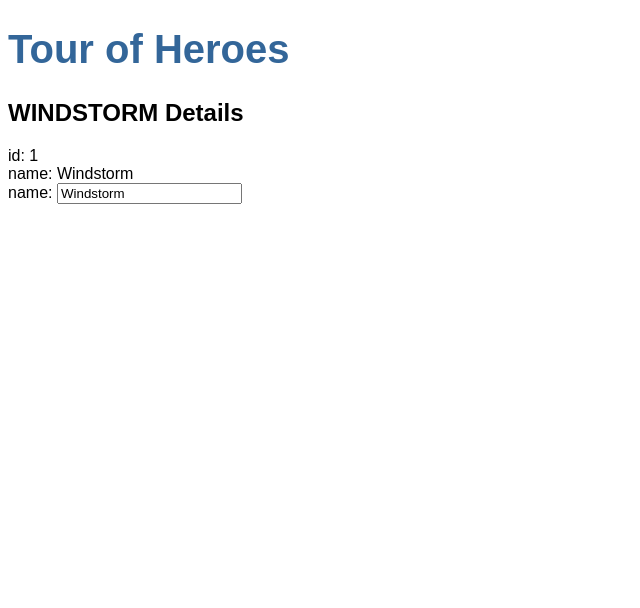
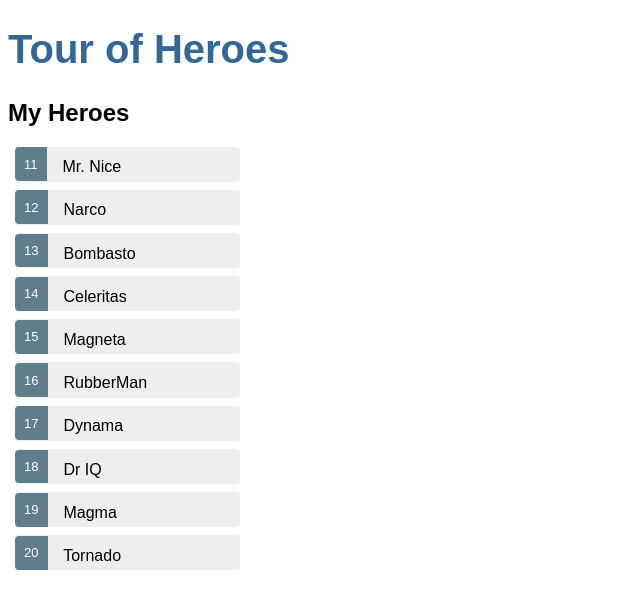
Before and after one commit to ekaro/Tour-of-Heroes, an Angular app: page / in a window 1280 px wide. Shown: the top 608 px of the page, without its empty margins (0-640 px from the left). Built offline with nearby package versions, Linux system fonts and the light colour scheme.

Commit message:
Created a list of heroes

```diff
--- a/package.json
+++ b/package.json
@@ -26,6 +26,7 @@
     "zone.js": "^0.8.19"
   },
   "devDependencies": {
+    "@angular-devkit/build-angular": "~0.6.0",
     "@angular/cli": "^6.0.0",
     "@angular/compiler-cli": "^5.2.0",
     "@angular/language-service": "^5.2.0",
@@ -43,7 +44,6 @@
     "protractor": "~5.1.2",
     "ts-node": "~4.1.0",
     "tslint": "~5.9.1",
-    "typescript": "~2.5.3",
-    "@angular-devkit/build-angular": "~0.6.0"
+    "typescript": "~2.5.3"
   }
 }
--- a/src/app/heroes/heroes.component.css
+++ b/src/app/heroes/heroes.component.css
@@ -0,0 +1,48 @@
+/* HeroesComponent's private CSS styles */
+.selected {
+    background-color: #CFD8DC !important;
+    color: white;
+  }
+  .heroes {
+    margin: 0 0 2em 0;
+    list-style-type: none;
+    padding: 0;
+    width: 15em;
+  }
+  .heroes li {
+    cursor: pointer;
+    position: relative;
+    left: 0;
+    background-color: #EEE;
+    margin: .5em;
+    padding: .3em 0;
+    height: 1.6em;
+    border-radius: 4px;
+  }
+  .heroes li.selected:hover {
+    background-color: #BBD8DC !important;
+    color: white;
+  }
+  .heroes li:hover {
+    color: #607D8B;
+    background-color: #DDD;
+    left: .1em;
+  }
+  .heroes .text {
+    position: relative;
+    top: -3px;
+  }
+  .heroes .badge {
+    display: inline-block;
+    font-size: small;
+    color: white;
+    padding: 0.8em 0.7em 0 0.7em;
+    background-color: #607D8B;
+    line-height: 1em;
+    position: relative;
+    left: -1px;
+    top: -4px;
+    height: 1.8em;
+    margin-right: .8em;
+    border-radius: 4px 0 0 4px;
+  }
--- a/src/app/heroes/heroes.component.html
+++ b/src/app/heroes/heroes.component.html
@@ -1,8 +1,21 @@
-<h2>{{ hero.name | uppercase }} Details</h2>
-<div><span>id: </span>{{hero.id}}</div>
-<div><span>name: </span>{{hero.name}}</div>
-<div>
-  <label>name:
-    <input [(ngModel)]="hero.name" placeholder="name">
-  </label>
+<h2>My Heroes</h2>
+<ul class="heroes">
+  <li *ngFor="let hero of heroes"
+  [class.selected]="hero === selectedHero"
+  (click)="onSelect(hero)">
+    <span class="badge">{{hero.id}}</span> {{hero.name}}
+  </li>
+</ul>
+
+<div *ngIf="selectedHero">
+
+  <h2>{{ selectedHero.name | uppercase }} Details</h2>
+  <div><span>id: </span>{{selectedHero.id}}</div>
+  <div><span>name: </span>{{selectedHero.name}}</div>
+  <div>
+    <label>name:
+      <input [(ngModel)]="selectedHero.name" placeholder="name">
+    </label>
+  </div>
+
 </div>
--- a/src/app/heroes/heroes.component.ts
+++ b/src/app/heroes/heroes.component.ts
@@ -1,5 +1,6 @@
 import { Component, OnInit } from '@angular/core';
 import { Hero } from '../hero';
+import { HEROES } from '../mock-heroes';
 
 @Component({
   selector: 'app-heroes',
@@ -8,14 +9,21 @@
 })
 export class HeroesComponent implements OnInit {
 
-  hero: Hero = {
+  /*hero: Hero = {
     id: 1,
     name: 'Windstorm'
-  };
+  };*/
+
+  heroes = HEROES;
+
+  selectedHero: Hero;
 
   constructor() { }
 
   ngOnInit() {
   }
 
+  onSelect(hero: Hero): void {
+    this.selectedHero = hero;
+  }
 }
--- /dev/null
+++ b/src/app/mock-heroes.ts
@@ -0,0 +1,14 @@
+import { Hero } from './hero';
+
+export const HEROES: Hero[] = [
+  { id: 11, name: 'Mr. Nice' },
+  { id: 12, name: 'Narco' },
+  { id: 13, name: 'Bombasto' },
+  { id: 14, name: 'Celeritas' },
+  { id: 15, name: 'Magneta' },
+  { id: 16, name: 'RubberMan' },
+  { id: 17, name: 'Dynama' },
+  { id: 18, name: 'Dr IQ' },
+  { id: 19, name: 'Magma' },
+  { id: 20, name: 'Tornado' }
+];
```
Also changed, not shown: 1 other file (tests, documents, lock files or other folders).
